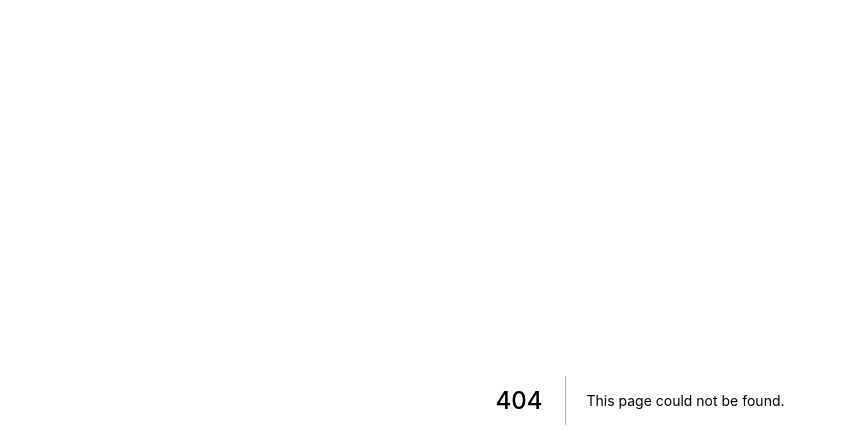
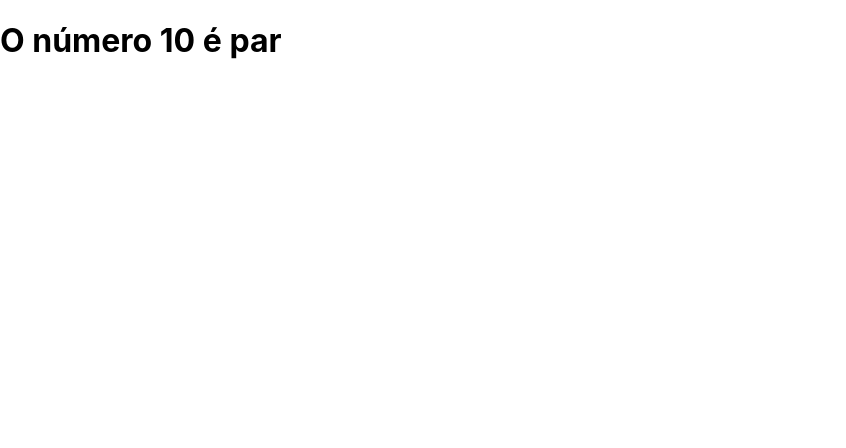
Before and after one commit to AbiezerSidonioJoseOdanacaJunior/exercicionext, a Next.js app in the folder exercicionext/: page /render/condicional2 in a window 1280 px wide. Before the commit this address had no page. Shown: the top 448 px of the page, without its empty margins (0-846 px from the left). Built offline with nearby package versions, Linux system fonts and the light colour scheme.

Commit message:
Condiconal2

```diff
--- /dev/null
+++ b/exercicionext/components/If.jsx
@@ -0,0 +1,7 @@
+export default function If(props) {
+    if(props.teste) {
+            return props.children
+        }else {
+            return null
+        }
+}
--- /dev/null
+++ b/exercicionext/pages/render/condicional2.jsx
@@ -0,0 +1,15 @@
+import If from "../../components/If";
+
+export default function condicional1() {
+    const numero = 10
+    return (
+        <div>
+            <If teste={numero % 2 === 0}>
+                <h1>O número {numero} é par</h1>
+            </If>
+            <If teste={numero % 2 === 1}>
+                <h1>O número {numero} é ímpar</h1>
+            </If>
+        </div>
+    )
+}
```
